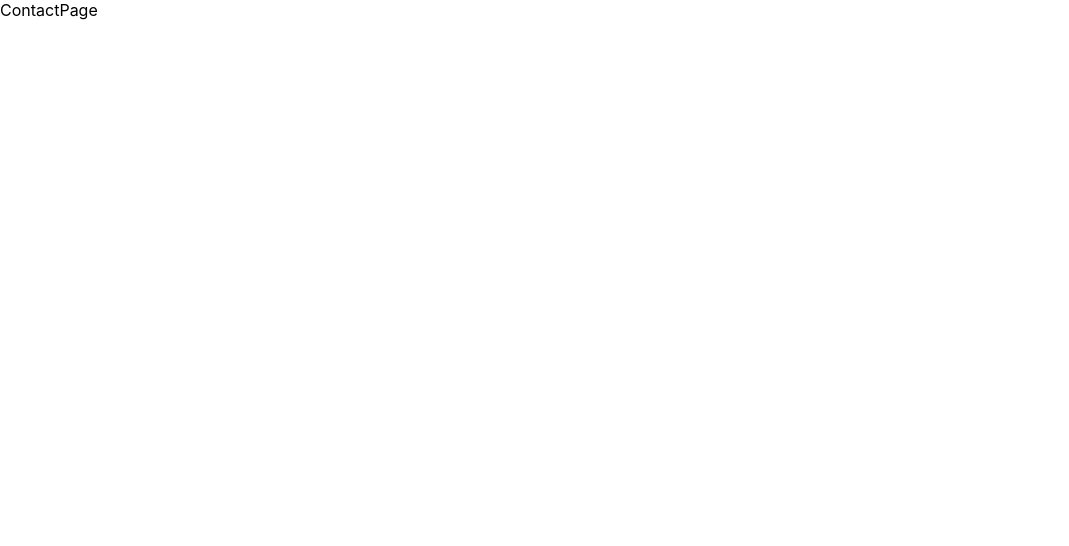
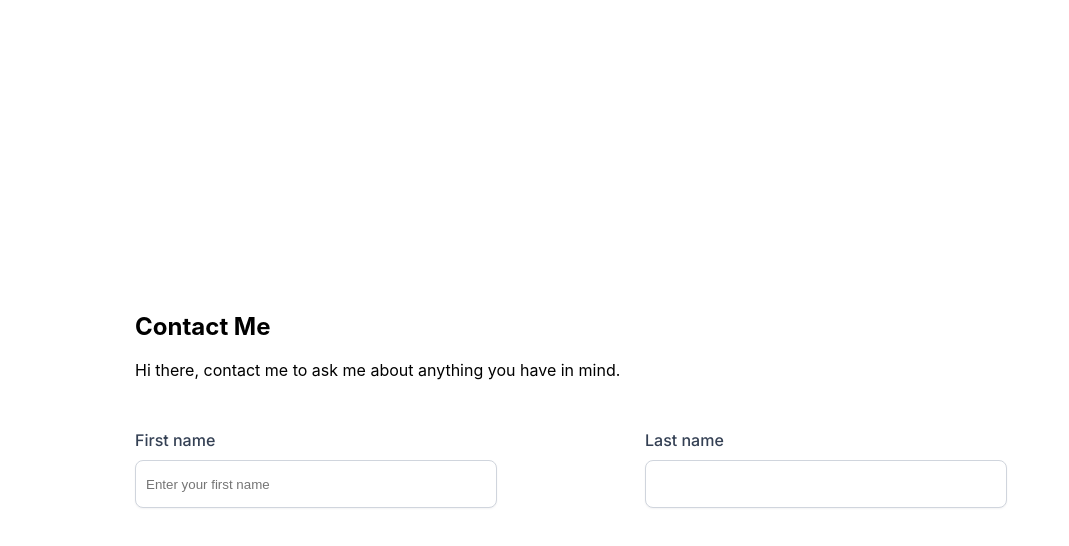
Before and after one commit to EmmanuelAKpan013/HNG-Stage-One, a React (Create React App) app: page /contact in a window 1280 px wide. Shown: the top 546 px of the page, without its empty margins (0-1069 px from the left). Built offline with nearby package versions, Linux system fonts and the light colour scheme.

Commit message:
Feature: Added First and Last Name Field

```diff
--- a/src/Pages/ContactPage.css
+++ b/src/Pages/ContactPage.css
@@ -0,0 +1,50 @@
+.contact-me_container {
+  display: flex;
+  justify-content: center;
+  flex-direction: column;
+  align-items: center;
+  height: 100vh;
+}
+
+.first-last-name {
+  display: flex;
+  justify-content: space-between;
+  gap: 10px;
+  align-items: center;
+  width: auto;
+  margin-top: 50px;
+
+  font-family: "Inter";
+  font-style: normal;
+  font-weight: 500;
+  /* font-size: 14px; */
+  line-height: 20px;
+  /* identical to box height, or 143% */
+
+  /* Gray/700 */
+
+  color: #344054;
+  /* border: 1px solid red; */
+}
+
+.name-container {
+  display: flex;
+  flex-direction: column;
+  gap: 10px;
+  /* border: 1px solid green; */
+  /* height: 50px; */
+  width: 500px;
+}
+
+.name-field {
+  font: 18px;
+  /* width: 90%; */
+  padding-left: 10px;
+  width: 348px;
+  height: 44px;
+  /* margin-top: 8px; */
+  background: #ffffff;
+  border: 1px solid #d0d5dd;
+  box-shadow: 0px 1px 2px rgba(16, 24, 40, 0.05);
+  border-radius: 8px;
+}
--- a/src/Pages/ContactPage.jsx
+++ b/src/Pages/ContactPage.jsx
@@ -1,7 +1,37 @@
 import "./ContactPage.css";
 
 function ContactPage() {
-  return <div>ContactPage</div>;
+  return (
+    <div className="contact-me_container">
+      <div className="contact-me_section">
+        <h2>Contact Me</h2>
+        <p>Hi there, contact me to ask me about anything you have in mind.</p>
+        <form action="">
+          <div className="first-last-name">
+            <div className="name-container">
+              <label htmlFor="firstname">First name</label>
+              <input
+                type="text"
+                name="firstname"
+                id="firstname"
+                placeholder="Enter your first name"
+                className="name-field"
+              />
+            </div>
+            <div className="name-container">
+              <label htmlFor="lastname">Last name</label>
+              <input
+                type="text"
+                name="lastname"
+                id="lastname"
+                className="name-field"
+              />
+            </div>
+          </div>
+        </form>
+      </div>
+    </div>
+  );
 }
 
 export default ContactPage;
```
